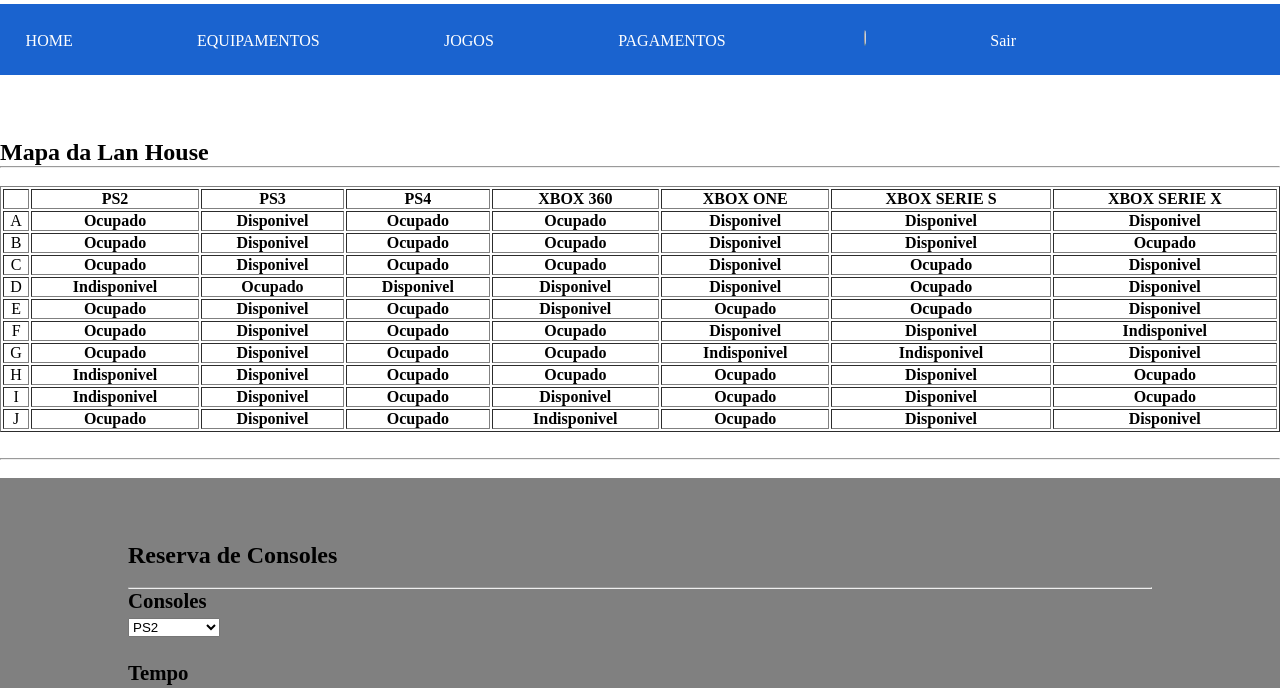
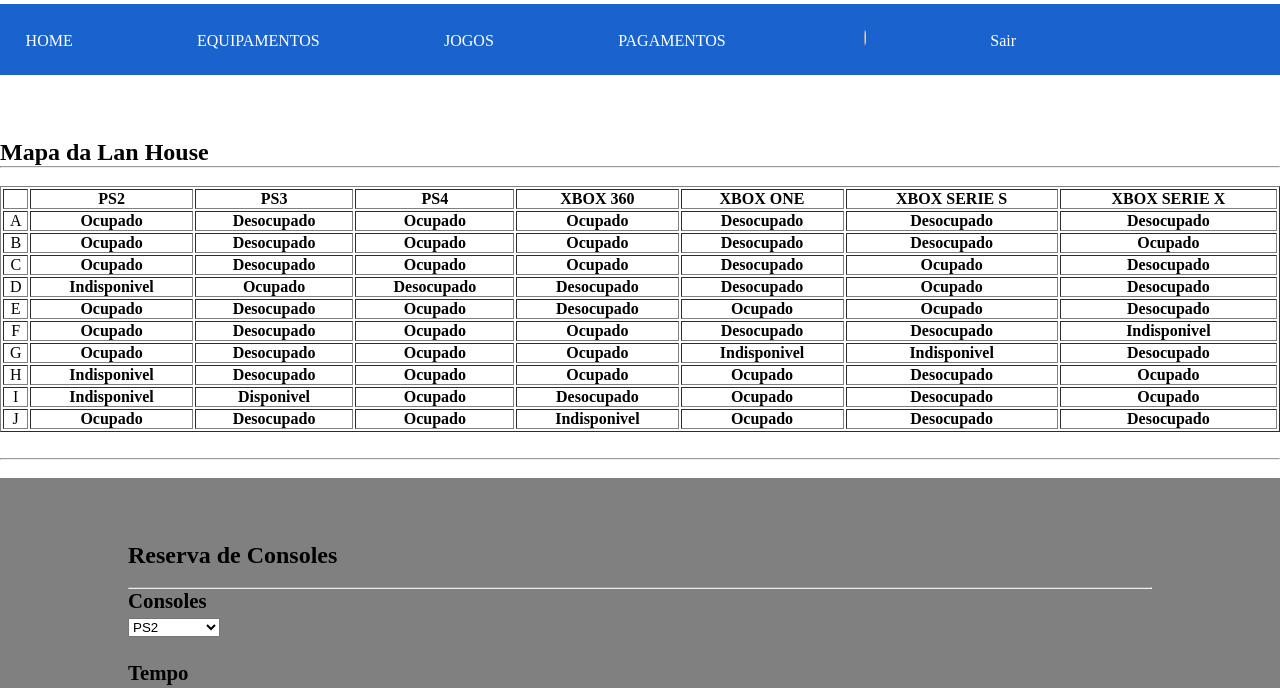
Before and after one commit to Gabriel-Sao-Pedro/Prototipo-RS, a plain HTML site: page Prototipo atualizado/home.html in a window 1280 px wide. Shown: the part 102-790 px from the top of the page. Drawn offline with Linux system fonts and the light colour scheme.

Commit message:
Add files via upload

```diff
--- a/Prototipo atualizado/home.html
+++ b/Prototipo atualizado/home.html
@@ -41,98 +41,98 @@
                 <tr>
                     <td>A</td>
                     <th>Ocupado</th>
-                    <th>Disponivel</th>
+                    <th>Desocupado</th>
                     <th>Ocupado</th>
                     <th>Ocupado </th>
-                    <th>Disponivel </th>
-                    <th>Disponivel</th>
-                    <th>Disponivel</th>
+                    <th>Desocupado </th>
+                    <th>Desocupado</th>
+                    <th>Desocupado</th>
                 </tr>
                 <tr>
                     <td>B</td>
                     <th>Ocupado</th>
-                    <th>Disponivel</th>
+                    <th>Desocupado</th>
                     <th>Ocupado</th>
                     <th>Ocupado </th>
-                    <th>Disponivel </th>
-                    <th>Disponivel</th>
+                    <th>Desocupado </th>
+                    <th>Desocupado</th>
                     <th>Ocupado</th>
                 </tr>
                 <tr>
                     <td>C</td>
                     <th>Ocupado</th>
-                    <th>Disponivel</th>
+                    <th>Desocupado</th>
                     <th>Ocupado</th>
                     <th>Ocupado </th>
-                    <th>Disponivel </th>
+                    <th>Desocupado </th>
                     <th>Ocupado</th>
-                    <th>Disponivel</th>
+                    <th>Desocupado</th>
                 </tr>
                 <tr>
                     <td>D</td>
                     <th>Indisponivel</th>
                     <th>Ocupado</th>
-                    <th>Disponivel</th>
-                    <th>Disponivel </th>
-                    <th>Disponivel </th>
+                    <th>Desocupado</th>
+                    <th>Desocupado </th>
+                    <th>Desocupado </th>
                     <th>Ocupado</th>
-                    <th>Disponivel</th>
+                    <th>Desocupado</th>
                 </tr>
                 <tr>
                     <td>E</td>
                     <th>Ocupado</th>
-                    <th>Disponivel</th>
+                    <th>Desocupado</th>
                     <th>Ocupado</th>
-                    <th>Disponivel </th>
+                    <th>Desocupado </th>
                     <th>Ocupado </th>
                     <th>Ocupado</th>
-                    <th>Disponivel</th>
+                    <th>Desocupado</th>
                 </tr><tr>
                     <td>F</td>
                     <th>Ocupado</th>
-                    <th>Disponivel</th>
+                    <th>Desocupado</th>
                     <th>Ocupado</th>
                     <th>Ocupado </th>
-                    <th>Disponivel </th>
-                    <th>Disponivel</th>
+                    <th>Desocupado </th>
+                    <th>Desocupado</th>
                     <th>Indisponivel</th>
                 </tr><tr>
                     <td>G</td>
                     <th>Ocupado</th>
-                    <th>Disponivel</th>
+                    <th>Desocupado</th>
                     <th>Ocupado</th>
                     <th>Ocupado </th>
                     <th>Indisponivel </th>
                     <th>Indisponivel</th>
-                    <th>Disponivel</th>
+                    <th>Desocupado</th>
                 </tr><tr>
                     <td>H</td>
                     <th>Indisponivel</th>
-                    <th>Disponivel</th>
+                    <th>Desocupado</th>
                     <th>Ocupado</th>
                     <th>Ocupado </th>
                     <th>Ocupado </th>
-                    <th>Disponivel</th>
+                    <th>Desocupado</th>
                     <th>Ocupado</th>
                 </tr><tr>
                     <td>I</td>
                     <th>Indisponivel</th>
                     <th>Disponivel</th>
                     <th>Ocupado</th>
-                    <th>Disponivel </th>
+                    <th>Desocupado </th>
                     <th>Ocupado </th>
-                    <th>Disponivel</th>
+                    <th>Desocupado</th>
                     <th>Ocupado</th>
                 </tr>
                 <tr>
                     <td>J</td>
                     <th>Ocupado</th>
-                    <th>Disponivel</th>
+                    <th>Desocupado</th>
                     <th>Ocupado</th>
                     <th>Indisponivel </th>
                     <th>Ocupado </th>
-                    <th>Disponivel</th>
-                    <th>Disponivel</th>
+                    <th>Desocupado</th>
+                    <th>Desocupado</th>
                 </tr>
             </table>
         </div><hr><br>
@@ -378,7 +378,7 @@
             </table>
         </div>
         <div id="reserva">
-            <h2>Cancelamento de Reservas</h2><br><hr>
+            <h2> Cancelamento de Reservas</h2><br><hr>
             <form>
                 Seção<br>
                 <select name="Consoles" >
```
